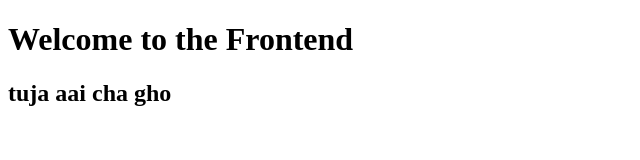
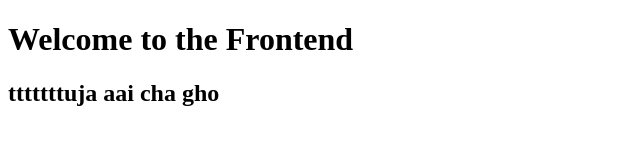
Before and after one commit to mayurgaikwad638/docker-project2, a plain HTML site: page frontend/index.html in a window 1280 px wide. Shown: the whole page, without its empty margins (0-640 px from the left). Drawn offline with Linux system fonts and the light colour scheme.

Commit message:
testing changes

```diff
--- a/frontend/index.html
+++ b/frontend/index.html
@@ -5,6 +5,6 @@
 </head>
 <body>
     <h1>Welcome to the Frontend</h1>
-    <h2>tuja aai cha gho<h2>
+    <h2>tttttttuja aai cha gho<h2>
 </body>
 </html>
```
